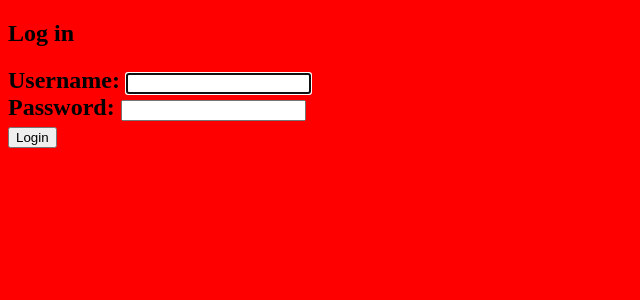
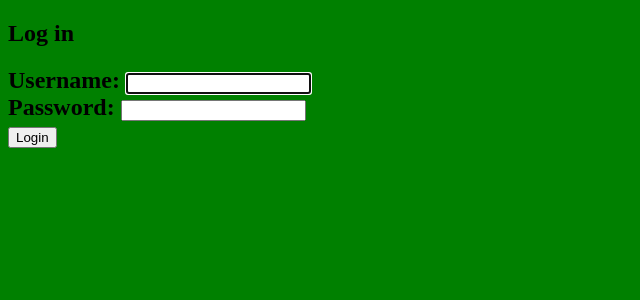
Before and after one commit to jam0ra/Fairtrade-Rewards, a Django app: page /accounts/login/ in a window 1280 px wide. Shown: the top 300 px of the page, without its empty margins (0-640 px from the left). Run offline with Django 3.2, Linux system fonts and the light colour scheme; style sheets or scripts are compiled from the project's sources; some libraries are stand-ins or nearby versions.

Commit message:
add Sass support

```diff
--- a/FairtradeRewards/settings.py
+++ b/FairtradeRewards/settings.py
@@ -37,6 +37,7 @@ INSTALLED_APPS = [
     'django.contrib.sessions',
     'django.contrib.messages',
     'django.contrib.staticfiles',
+    'sass_processor'
 ]
 
 MIDDLEWARE = [
@@ -122,5 +123,8 @@ STATIC_URL = '/static/'
 STATICFILES_DIRS = (
   BASE_DIR / "static",
 )
+
 LOGIN_REDIRECT_URL = 'home'
 LOGOUT_REDIRECT_URL = 'home'
+
+SASS_PROCESSOR_ROOT = BASE_DIR / 'static'
--- a/static/styles/index.css
+++ b/static/styles/index.css
@@ -1,3 +1,4 @@
 body {
-	background: red;
-}
+  background: green; }
+
+/*# sourceMappingURL=index.css.map */
--- /dev/null
+++ b/static/styles/index.scss
@@ -0,0 +1,3 @@
+body {
+	background: green;
+}
--- a/templates/base.html
+++ b/templates/base.html
@@ -4,8 +4,8 @@
     <meta charset="utf-8" />
     <title>{% block title %} Fairtrade Rewards {% endblock %}</title>
 
-    {% load static %}
-    <link rel="stylesheet" type="text/css" href='{% static "/styles/index.css" %}'/>
+    {% load sass_tags %}
+    <link rel="stylesheet" type="text/css" href='{% sass_src "styles/index.scss" %}'/>
   </head>
 
   <body>
```
Also changed, not shown: 1 other file.
